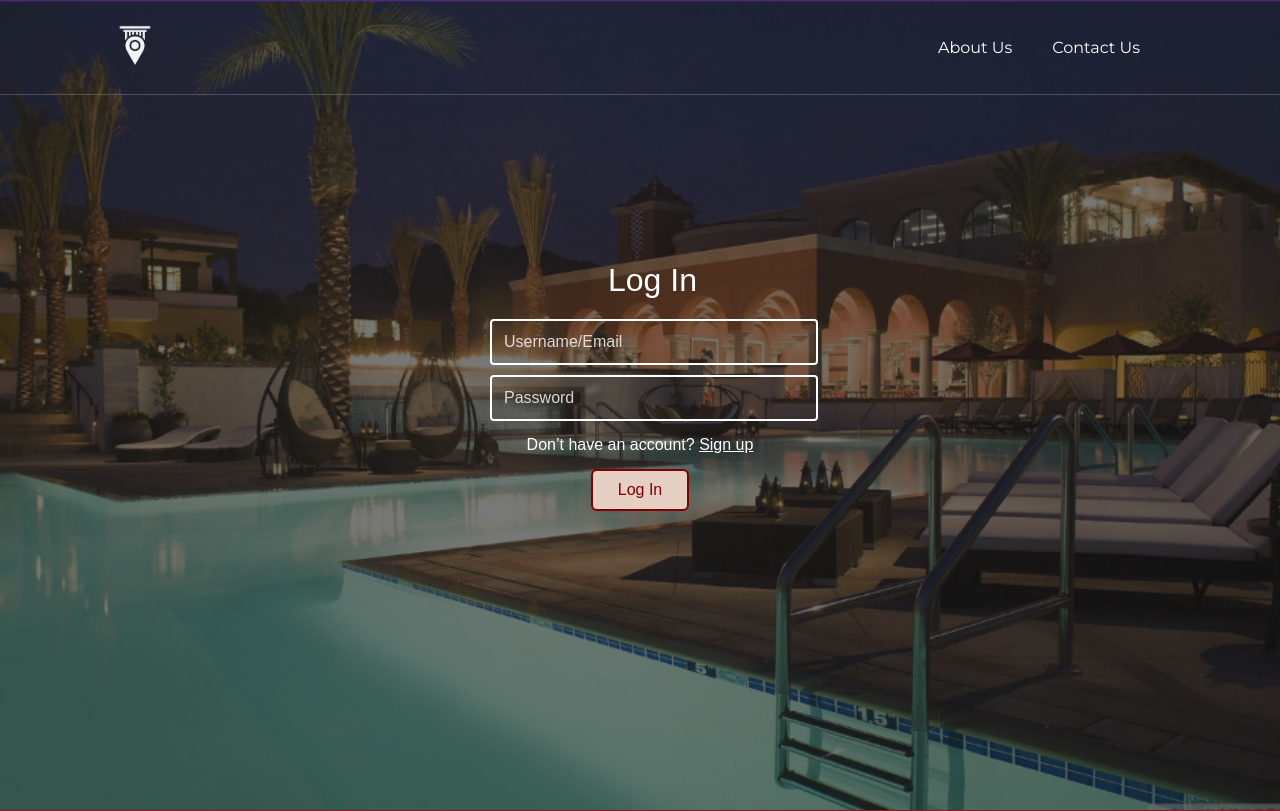
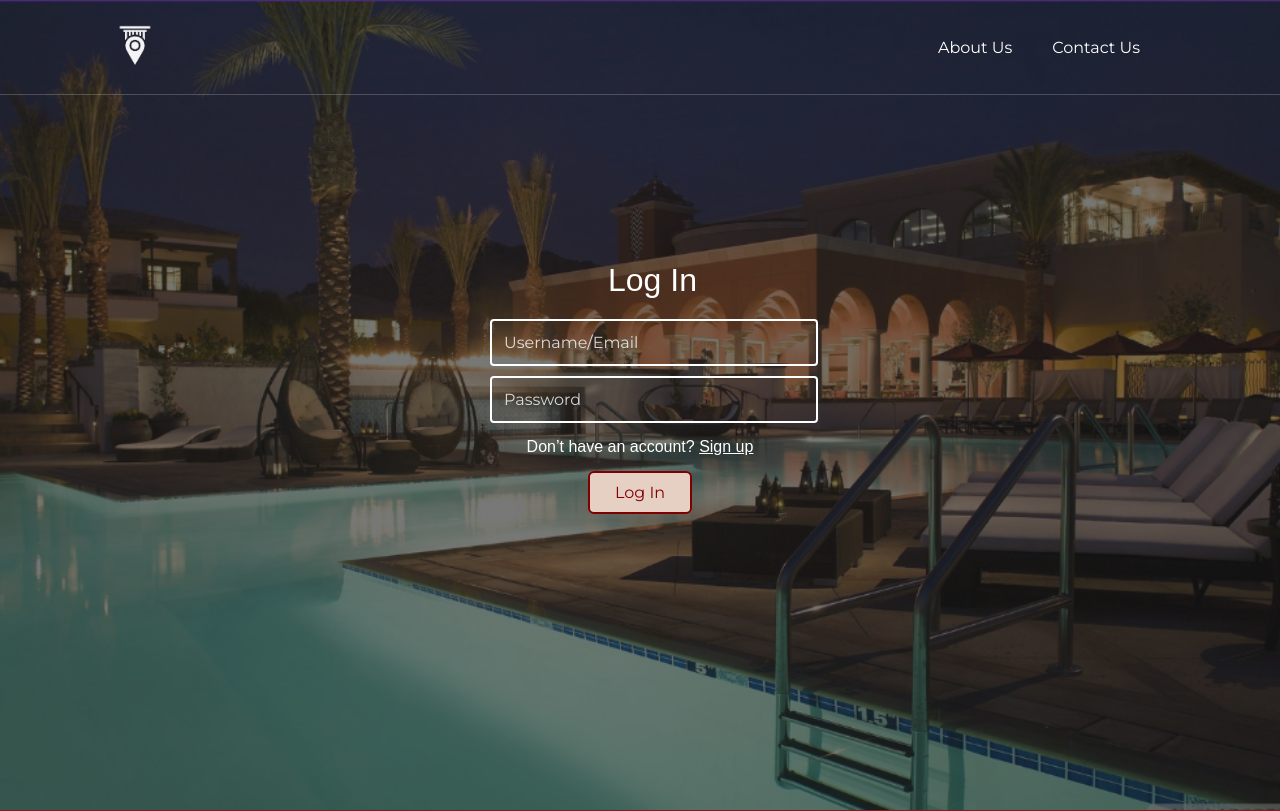
Before and after one commit to amiliadanielle/AppDev_FinalProject, a PHP site: page /pages/login.php in a window 1280 px wide. Shown: the top 811 px of the page. Run offline with PHP 8.4, Linux system fonts and the light colour scheme.

Commit message:
add font to the input placeholders

```diff
--- a/assets/css/login.css
+++ b/assets/css/login.css
@@ -33,6 +33,7 @@ html {
 }
 
 .login-form input {
+    font-family: "Montserrat", sans-serif;
     display: block;
     width: 100%;
     padding: 12px;
@@ -60,6 +61,7 @@ html {
 }
 
 .login-form button {
+    font-family: "Montserrat", sans-serif;
     padding: 10px 25px;
     background-color: #e6cfc3;
     color: maroon;
```
